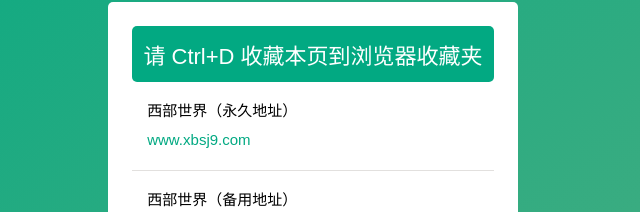
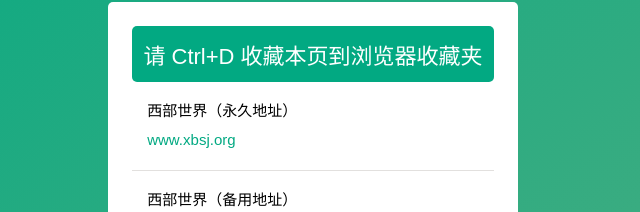
Before and after one commit to xbsj9/xbsj9.github.io, a plain HTML site: page index.html in a window 1280 px wide. Shown: the part 136-348 px from the top of the page, 327-967 px from the left. Drawn offline with Linux system fonts and the light colour scheme.

Commit message:
Update index.html

```diff
--- a/index.html
+++ b/index.html
@@ -24,7 +24,7 @@
 							<ul>
 								<li>
 									西部世界（永久地址）
-									<a href="https://www.xbsj9.com" target="_blank"><i>www.xbsj9.com</i></a>
+									<a href="https://www.xbsj.org" target="_blank"><i>www.xbsj.org</i></a>
 
 								</span></span></li>
 								<li>
```
